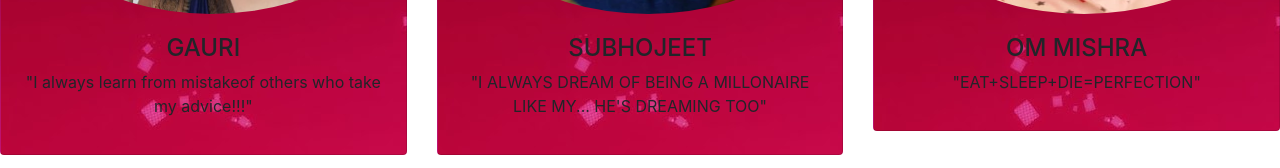
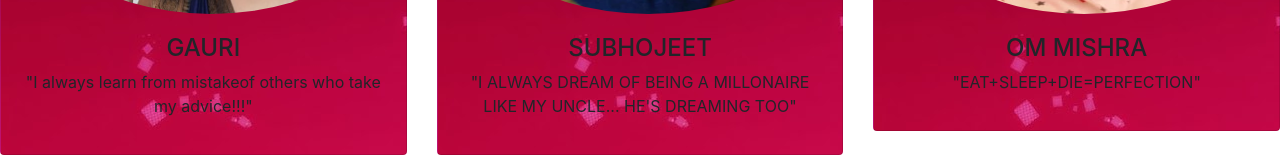
Before and after one commit to subhojeet-chakraborty/Subho.github.io, a plain HTML site: page index.html in a window 1280 px wide. Shown: the part 445-613 px from the top of the page. Drawn offline with nearby package versions, Linux system fonts and the light colour scheme.

Commit message:
Update index.html

```diff
--- a/index.html
+++ b/index.html
@@ -158,7 +158,7 @@
             <div class="card-body">
               <h4>SUBHOJEET</h4>
               <p>
-                "I ALWAYS DREAM OF BEING A MILLONAIRE LIKE MY...
+                "I ALWAYS DREAM OF BEING A MILLONAIRE LIKE MY UNCLE...
                 HE'S DREAMING TOO"
               </p>
             </div>
```
